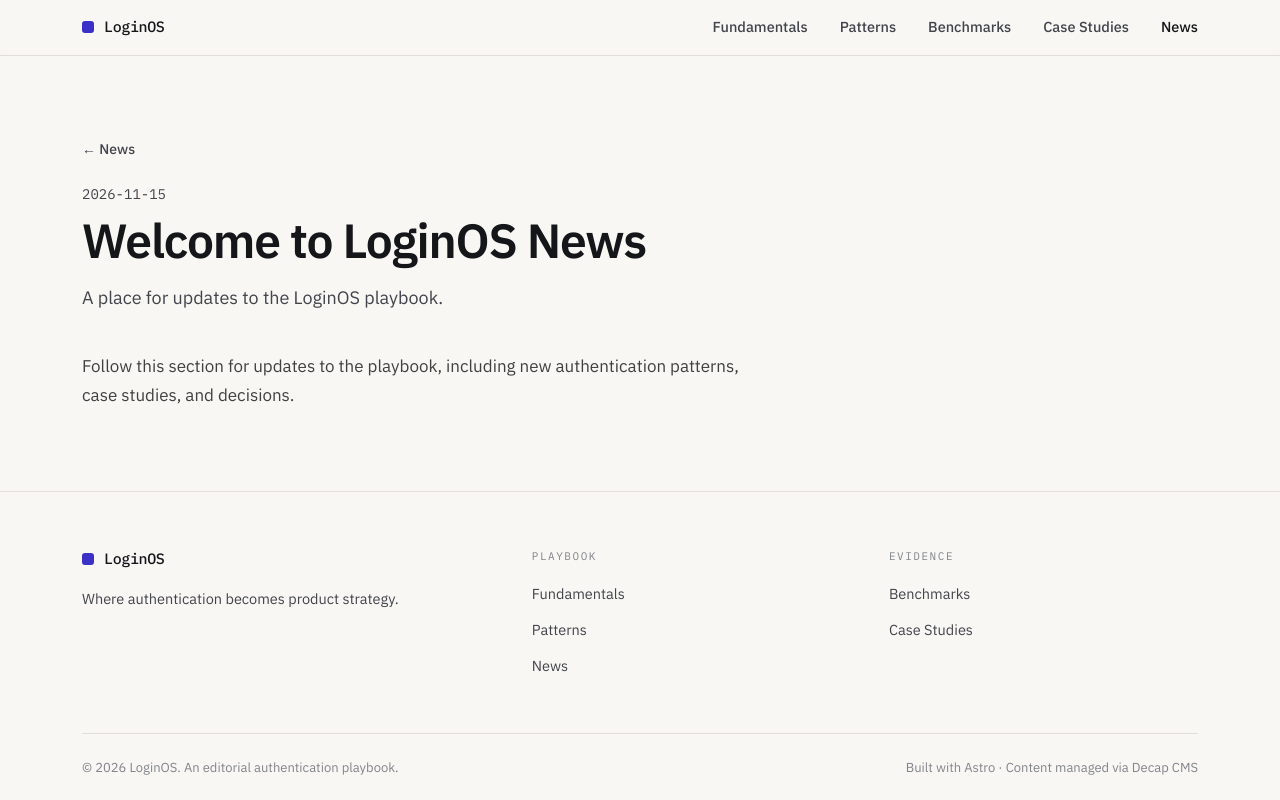
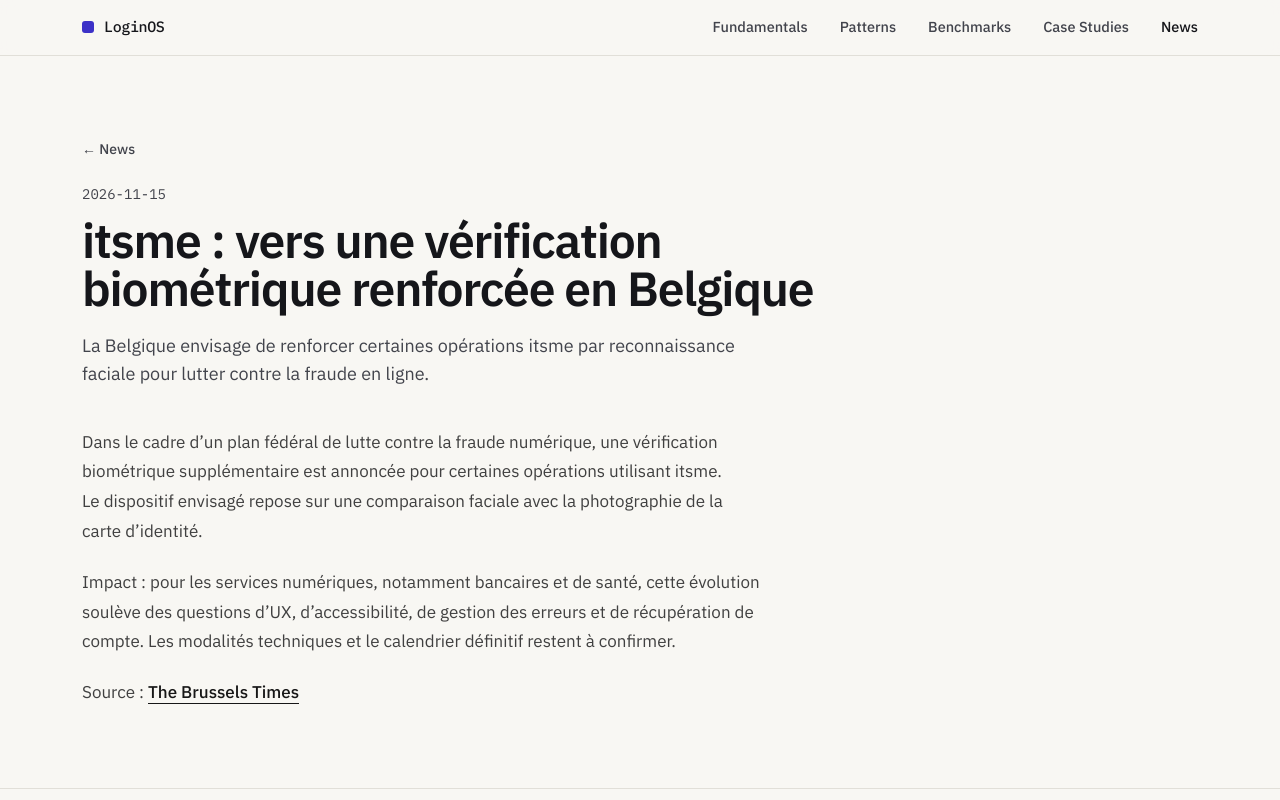
Before and after one commit to oldl/loginos, an Astro site: page /news/welcome-to-news in a window 1280 px wide. Shown: the top 800 px of the page. Built offline with nearby package versions, Linux system fonts and the light colour scheme; Astro itself is replaced by a stand-in of ours.

Commit message:
Update News article “welcome-to-news”

```diff
--- a/src/content/news/welcome-to-news.md
+++ b/src/content/news/welcome-to-news.md
@@ -1,7 +1,13 @@
 ---
-title: "Welcome to LoginOS News"
-date: "2026-11-15"
-summary: "A place for updates to the LoginOS playbook."
+title: "itsme : vers une vérification biométrique renforcée en Belgique"
+date: 2026-11-15
+summary: La Belgique envisage de renforcer certaines opérations itsme par
+  reconnaissance faciale pour lutter contre la fraude en ligne.
 ---
+Dans le cadre d'un plan fédéral de lutte contre la fraude numérique, une vérification biométrique supplémentaire est annoncée pour certaines opérations utilisant itsme. Le dispositif envisagé repose sur une comparaison faciale avec la photographie de la carte d'identité.
 
-Follow this section for updates to the playbook, including new authentication patterns, case studies, and decisions.
+Impact : pour les services numériques, notamment bancaires et de santé, cette évolution soulève des questions d'UX, d'accessibilité, de gestion des erreurs et de récupération de compte. Les modalités techniques et le calendrier définitif restent à confirmer.
+
+
+
+Source : [The Brussels Times](https://www.brusselstimes.com/2403730/belgium-unveils-29-measures-to-tackle-online-fraud?utm_source=chatgpt.com)
```
